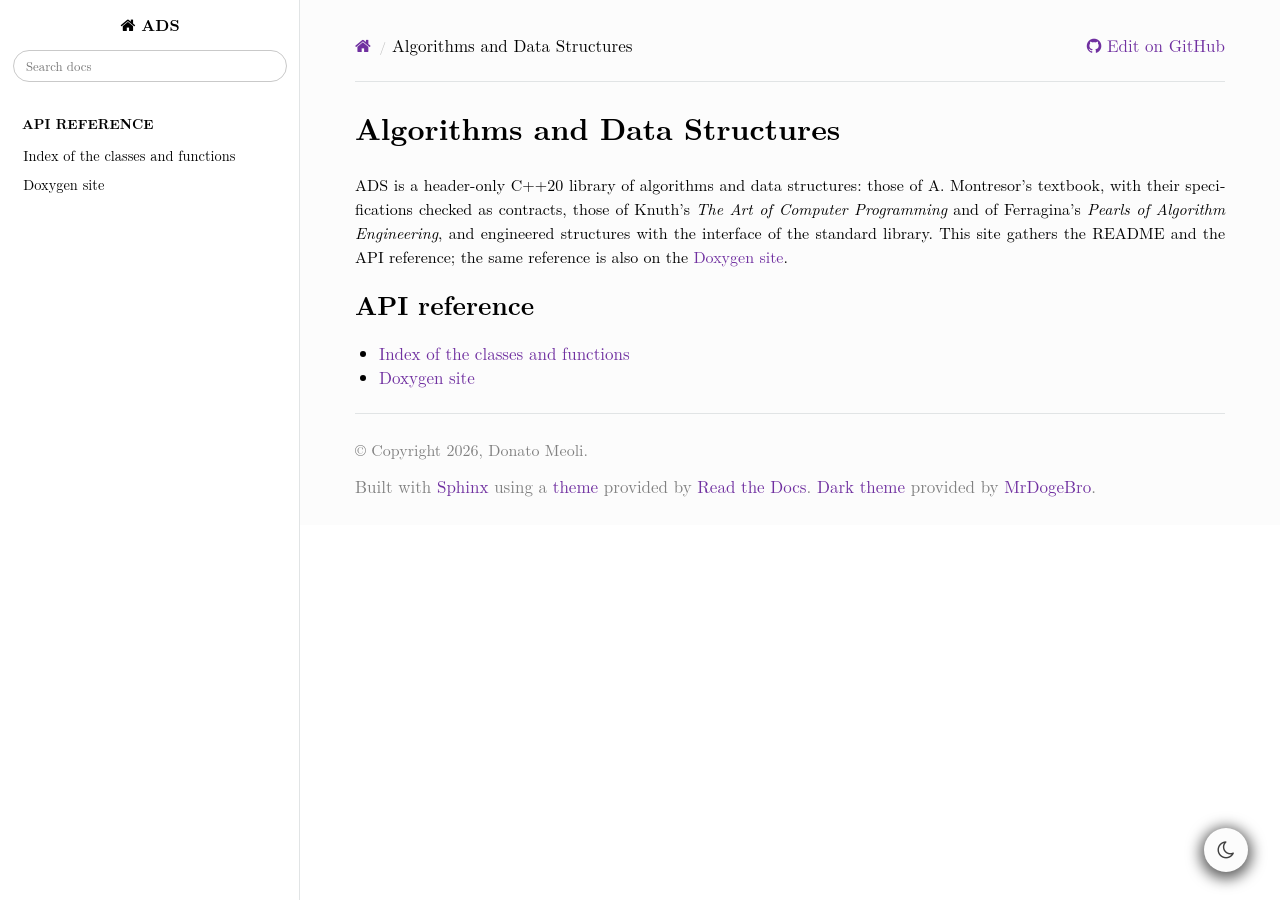
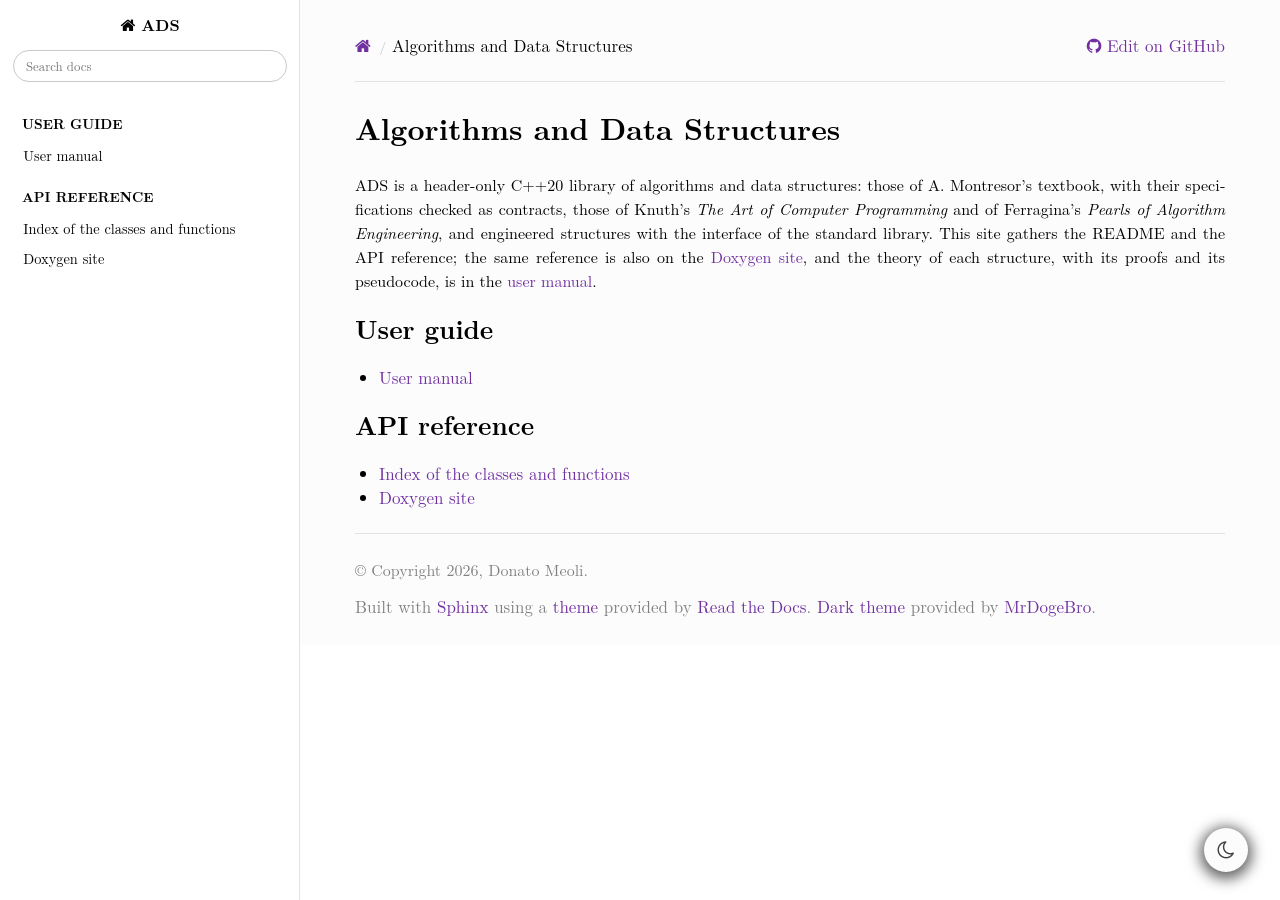
Before and after one commit to dmeoli/ADS, a Sphinx documentation site: the page built from docs/index.rst, in a window 1280 px wide. Built offline with Sphinx 7.4.7 and the Read the Docs theme 3.1.0, drawn with Linux system fonts in a browser that asks for light colours; some web fonts are replaced; pages that are not in the unit, such as notebooks, are missing from menus.

Commit message:
The home of the site links the user manual

```diff
--- a/docs/index.rst
+++ b/docs/index.rst
@@ -7,7 +7,8 @@ those of Knuth's *The Art of Computer Programming* and of Ferragina's
 *Pearls of Algorithm Engineering*, and engineered structures with the
 interface of the standard library. This site gathers the README and the API
 reference; the same reference is also on the `Doxygen site
-<doxygen/index.html>`_.
+<doxygen/index.html>`_, and the theory of each structure, with its proofs
+and its pseudocode, is in the `user manual <manual/index.html>`_.
 
 .. toctree::
    :maxdepth: 1
@@ -21,6 +22,7 @@ reference; the same reference is also on the `Doxygen site
    :maxdepth: 1
    :caption: User guide
 
+   User manual <https://dmeoli.github.io/ADS/manual/>
    generated/user-guide/layout
    generated/user-guide/book
    generated/user-guide/beyond
```
